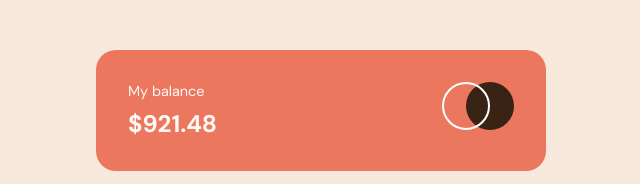
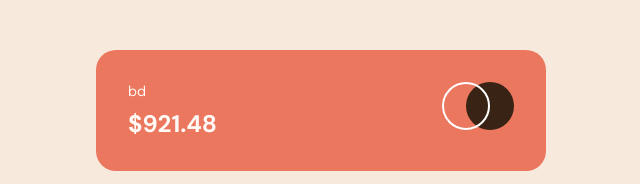
Before and after one commit to zihad-hossion/expenses-chart-component, a plain HTML site: page index.html in a window 1280 px wide. Shown: the top 184 px of the page, 319-959 px from the left. Drawn offline with Linux system fonts and the light colour scheme.

Commit message:
Update index.html

```diff
--- a/index.html
+++ b/index.html
@@ -24,7 +24,7 @@
   <main id="container">
     <section class="row top-bar">
       <div class="txt">
-        <p class="title">My balance</p>
+        <p class="title">bd</p>
         <span class="price">$921.48</span>
       </div>
       <div>
```
